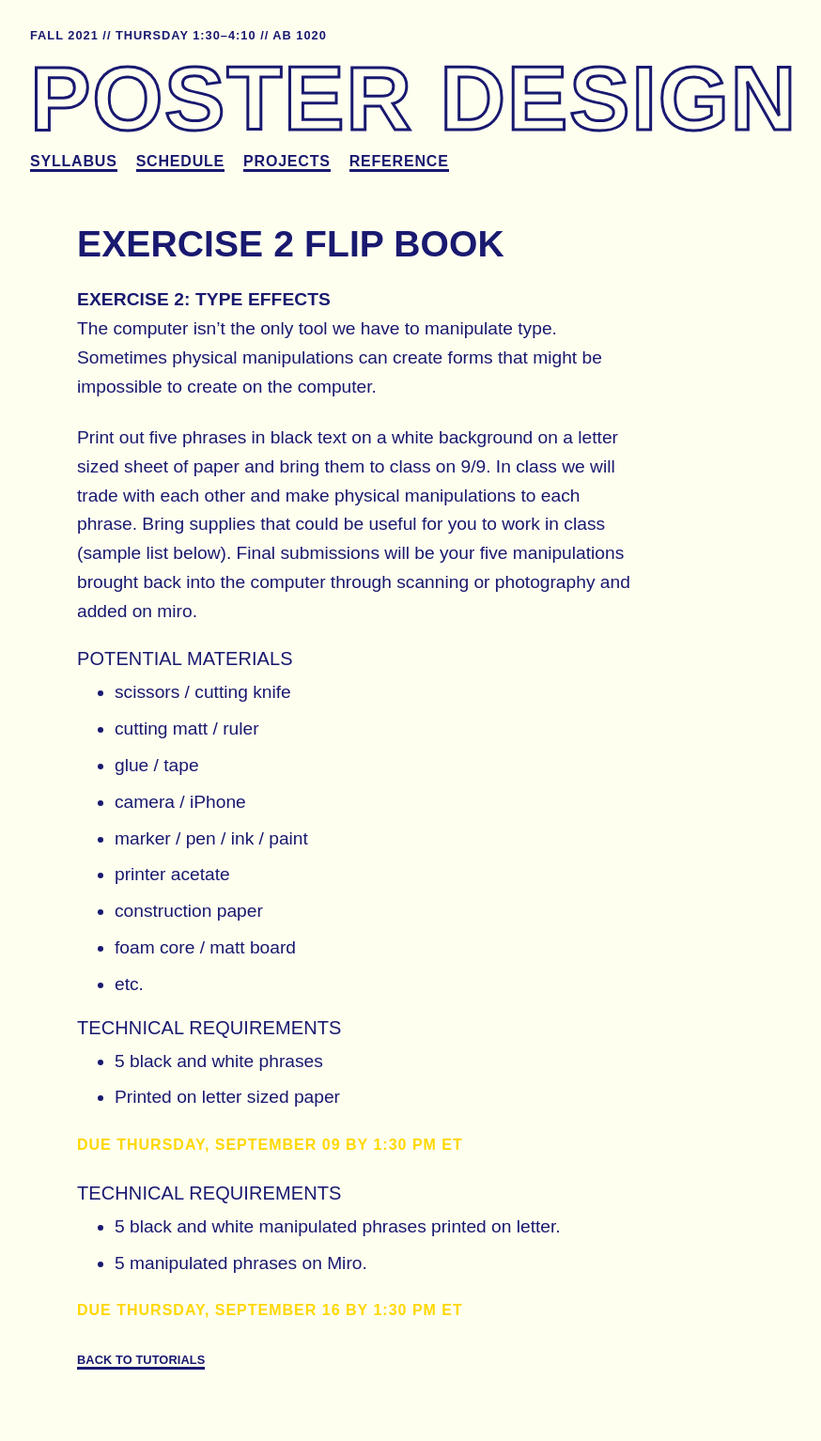
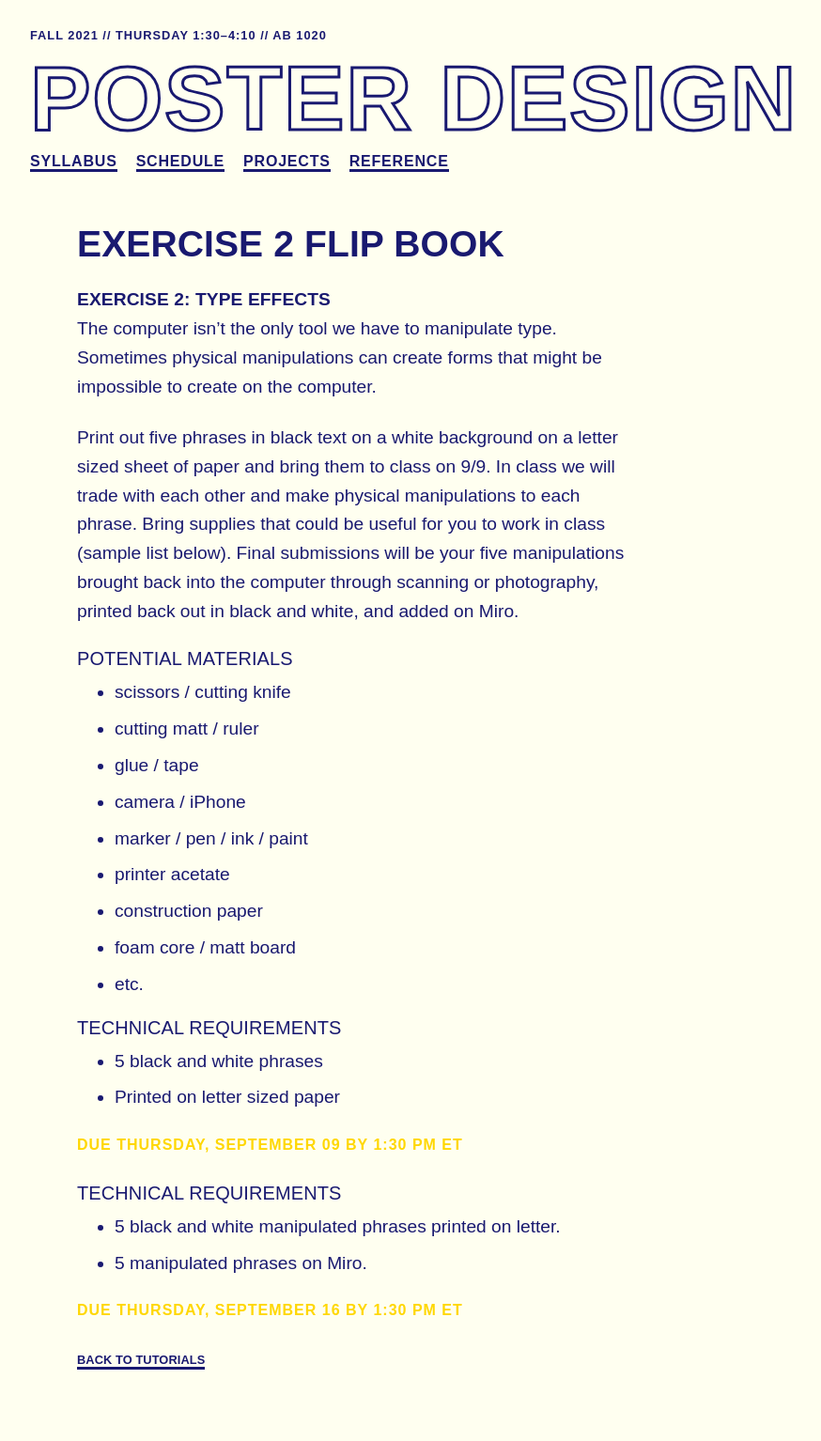
Before and after one commit to gmu-gd/poster21-fall, a Jekyll site: the page built from _posts/2021-09-02-e2.md, in a window 1280 px wide. Shown: the whole page at 94% size, without its empty margins (0-874 px from the left). Built offline with Jekyll 4.4.1, drawn with Linux system fonts in a browser that asks for light colours; some web fonts are replaced.

```diff
--- a/_posts/2021-09-02-e2.md
+++ b/_posts/2021-09-02-e2.md
@@ -9,7 +9,7 @@ categories: [exercises]
 #### Exercise 2: Type Effects
 The computer isn't the only tool we have to manipulate type. Sometimes physical manipulations can create forms that might be impossible to create on the computer.
 
-Print out five phrases in black text on a white background on a letter sized sheet of paper and bring them to class on 9/9. In class we will trade with each other and make physical manipulations to each phrase. Bring supplies that could be useful for you to work in class (sample list below). Final submissions will be your five manipulations  brought back into the computer through scanning or photography and added on miro.
+Print out five phrases in black text on a white background on a letter sized sheet of paper and bring them to class on 9/9. In class we will trade with each other and make physical manipulations to each phrase. Bring supplies that could be useful for you to work in class (sample list below). Final submissions will be your five manipulations  brought back into the computer through scanning or photography, printed back out in black and white, and added on Miro.
 
 ##### Potential Materials
 * scissors / cutting knife
```
Also changed, not shown: _posts/2021-08-23-e1.md (+2 -2 lines), 3 other files.
